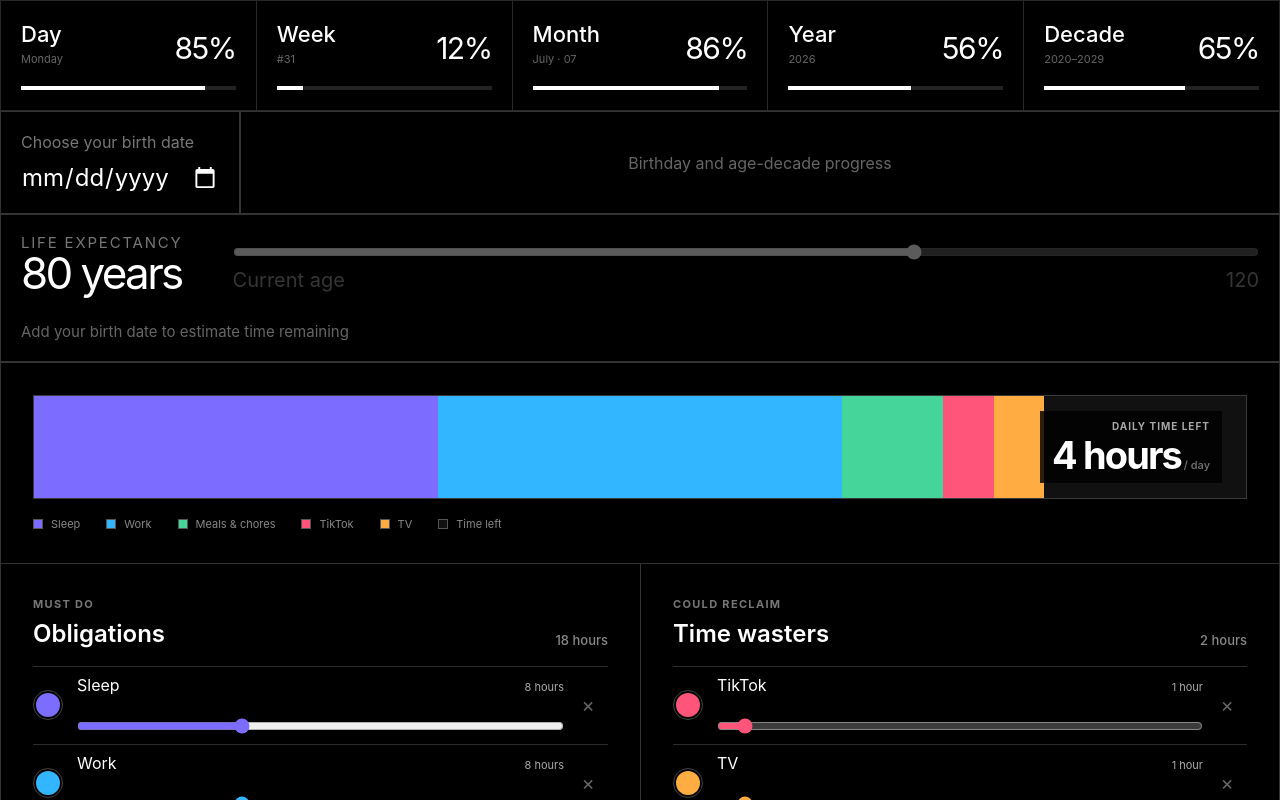
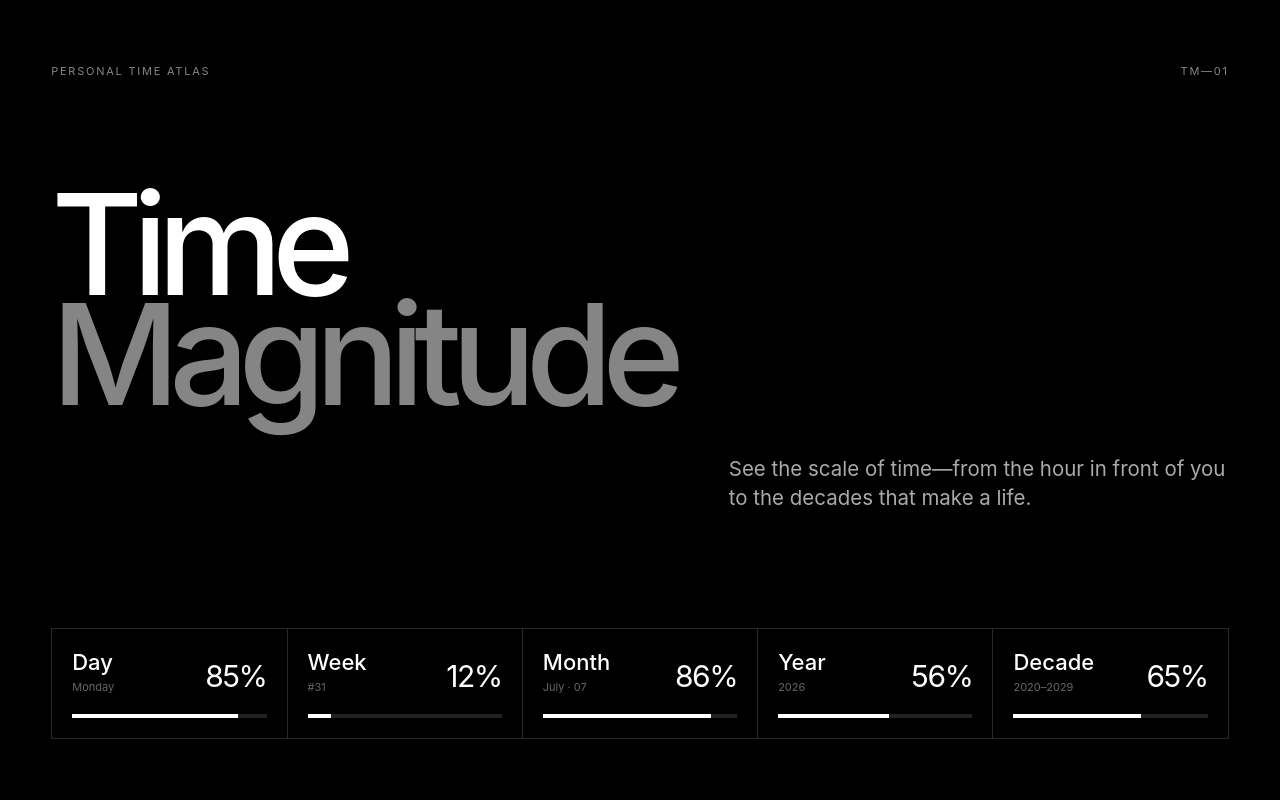
Before and after one commit to facubaratta/time, a React (Vite) app: page / in a window 1280 px wide. Shown: the top 800 px of the page. Built offline with nearby package versions, Linux system fonts and the light colour scheme.

Commit message:
Redesign the time overview

```diff
--- a/index.html
+++ b/index.html
@@ -4,7 +4,7 @@
     <meta charset="UTF-8" />
     <meta name="viewport" content="width=device-width, initial-scale=1.0" />
     <meta name="description" content="See where your time goes, from this moment to your average day and your lifetime." />
-    <title>Time Left</title>
+    <title>Time Magnitude</title>
   </head>
   <body>
     <div id="root"></div>
--- a/src/App.tsx
+++ b/src/App.tsx
@@ -1,4 +1,3 @@
-import DailyTime from "./components/daily/DailyTime";
 import LifeSection from "./components/life/LifeSection";
 import TimePeriods from "./components/time/TimePeriods";
 
@@ -7,13 +6,34 @@ function App() {
     <main
       className="app-shell"
       style={{
-        width: "100%",
         paddingBottom: "max(40px, env(safe-area-inset-bottom))",
       }}
     >
-      <TimePeriods />
+      <header className="site-header">
+        <div
+          style={{
+            display: "flex",
+            justifyContent: "space-between",
+            color: "var(--muted)",
+            fontSize: 11,
+            letterSpacing: "0.16em",
+            textTransform: "uppercase",
+          }}
+        >
+          <span>Personal time atlas</span>
+          <span aria-hidden="true">TM—01</span>
+        </div>
+        <h1>
+          Time{" "}
+          <span style={{ display: "block", color: "#858585" }}>Magnitude</span>
+        </h1>
+        <p>
+          See the scale of time—from the hour in front of you to the decades
+          that make a life.
+        </p>
+        <TimePeriods />
+      </header>
       <LifeSection />
-      <DailyTime />
     </main>
   );
 }
--- a/src/components/time/TimePeriods.tsx
+++ b/src/components/time/TimePeriods.tsx
@@ -8,7 +8,7 @@ const TimePeriods = () => {
   const now = useNow();
   const periods: Period[] = useMemo(() => getPeriods(now), [now]);
   return (
-    <section>
+    <section style={{ paddingTop: "clamp(64px, 9vw, 128px)" }}>
       <div
         className="time-grid"
         style={{
--- a/src/styles.css
+++ b/src/styles.css
@@ -6,6 +6,8 @@
     sans-serif;
   font-synthesis: none;
   text-rendering: optimizeLegibility;
+  --line: #292929;
+  --muted: #858585;
 }
 
 * {
@@ -29,7 +31,34 @@ button {
 }
 
 .app-shell {
-  width: min(80vw, 1280px);
+  width: min(92vw, 1440px);
+  margin: 0 auto;
+}
+
+.site-header {
+  min-height: min(58vh, 600px);
+  padding: clamp(28px, 5vw, 72px) 0 clamp(56px, 8vw, 112px);
+  display: flex;
+  flex-direction: column;
+  justify-content: space-between;
+  border-bottom: 1px solid var(--line);
+}
+
+.site-header h1 {
+  max-width: 10ch;
+  margin: clamp(70px, 14vh, 150px) 0 0;
+  font-size: clamp(64px, 11vw, 164px);
+  font-weight: 500;
+  letter-spacing: -0.075em;
+  line-height: 0.78;
+}
+
+.site-header > p {
+  width: min(100%, 500px);
+  margin: 44px 0 0 auto;
+  color: #aaa;
+  font-size: clamp(16px, 1.6vw, 22px);
+  line-height: 1.45;
 }
 
 @media (max-width: 720px) {
@@ -38,6 +67,23 @@ button {
     padding-right: max(16px, env(safe-area-inset-right));
     padding-left: max(16px, env(safe-area-inset-left));
   }
+
+  .site-header {
+    min-height: 0;
+    padding-top: 20px;
+    padding-bottom: 40px;
+  }
+
+  .site-header h1 {
+    margin-top: 52px;
+    font-size: clamp(58px, 18vw, 100px);
+  }
+
+  .site-header > p {
+    margin-top: 28px;
+    margin-left: 0;
+  }
+
 }
 
 @media (prefers-reduced-motion: reduce) {
```
